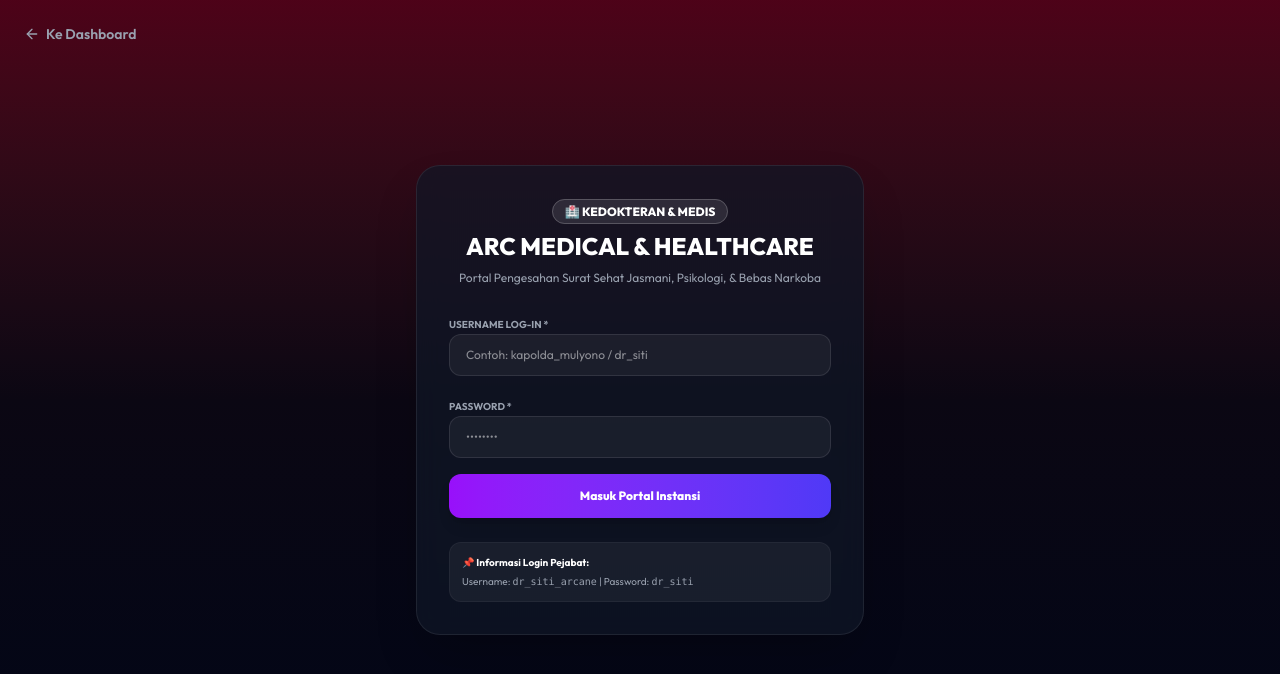
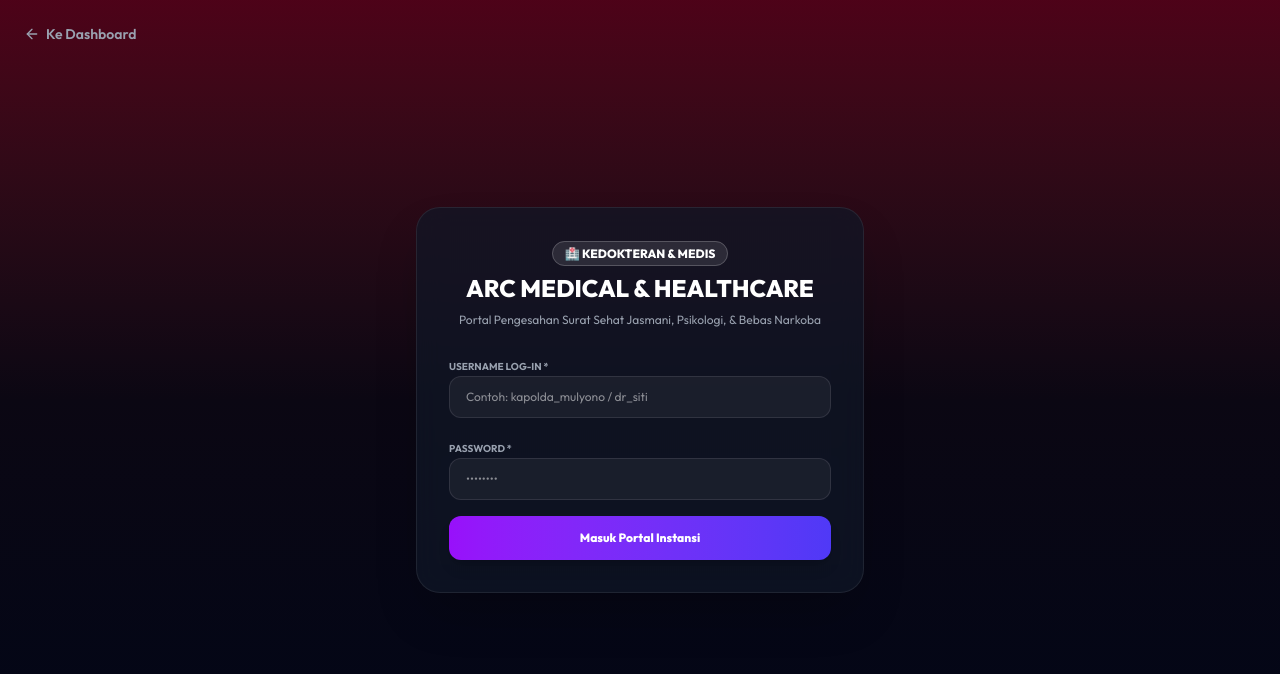
Before and after one commit to powered-by-butterscotch/supercaliweb, a Next.js app: page /dashboard/emt in a window 1280 px wide. Shown: the top 674 px of the page. Built offline with nearby package versions, Linux system fonts and the light colour scheme.

Commit message:
sec: remove public credential hint text from login portals for production security

```diff
--- a/src/app/dashboard/police/page.tsx
+++ b/src/app/dashboard/police/page.tsx
@@ -215,13 +215,6 @@ export default function DepartmentDashboard({ params }: { params: { dept?: strin
               Masuk Portal Instansi
             </button>
           </form>
-
-          <div className="p-3 rounded-xl bg-white/5 border border-white/5 text-[10px] text-gray-400 space-y-1">
-            <p className="font-bold text-white">📌 Informasi Login Pejabat:</p>
-            {department === "police" && <p>Username: <code>kapolda_mulyono</code> | Password: <code>police123</code></p>}
-            {department === "emt" && <p>Username: <code>dr_siti_arcane</code> | Password: <code>dr_siti</code></p>}
-            {department === "doj" && <p>Username: <code>hakim_rizzler</code> | Password: <code>doj123</code></p>}
-          </div>
         </div>
       </div>
     );
--- a/src/app/dashboard/superadmin/page.tsx
+++ b/src/app/dashboard/superadmin/page.tsx
@@ -34,7 +34,7 @@ export default function SuperadminAccountManager() {
       setLoginError("");
       fetchData();
     } else {
-      setLoginError("Username atau Password Superadmin salah! Gunakan: admin / admin123");
+      setLoginError("Username atau Password Superadmin salah! Akses ditolak.");
     }
   };
 
@@ -166,10 +166,6 @@ export default function SuperadminAccountManager() {
               Masuk Portal Superadmin
             </button>
           </form>
-
-          <p className="text-[10px] text-gray-500 text-center">
-            Login Bawaan: Username <code>admin</code> / Password <code>admin123</code>
-          </p>
         </div>
       </div>
     );
```
